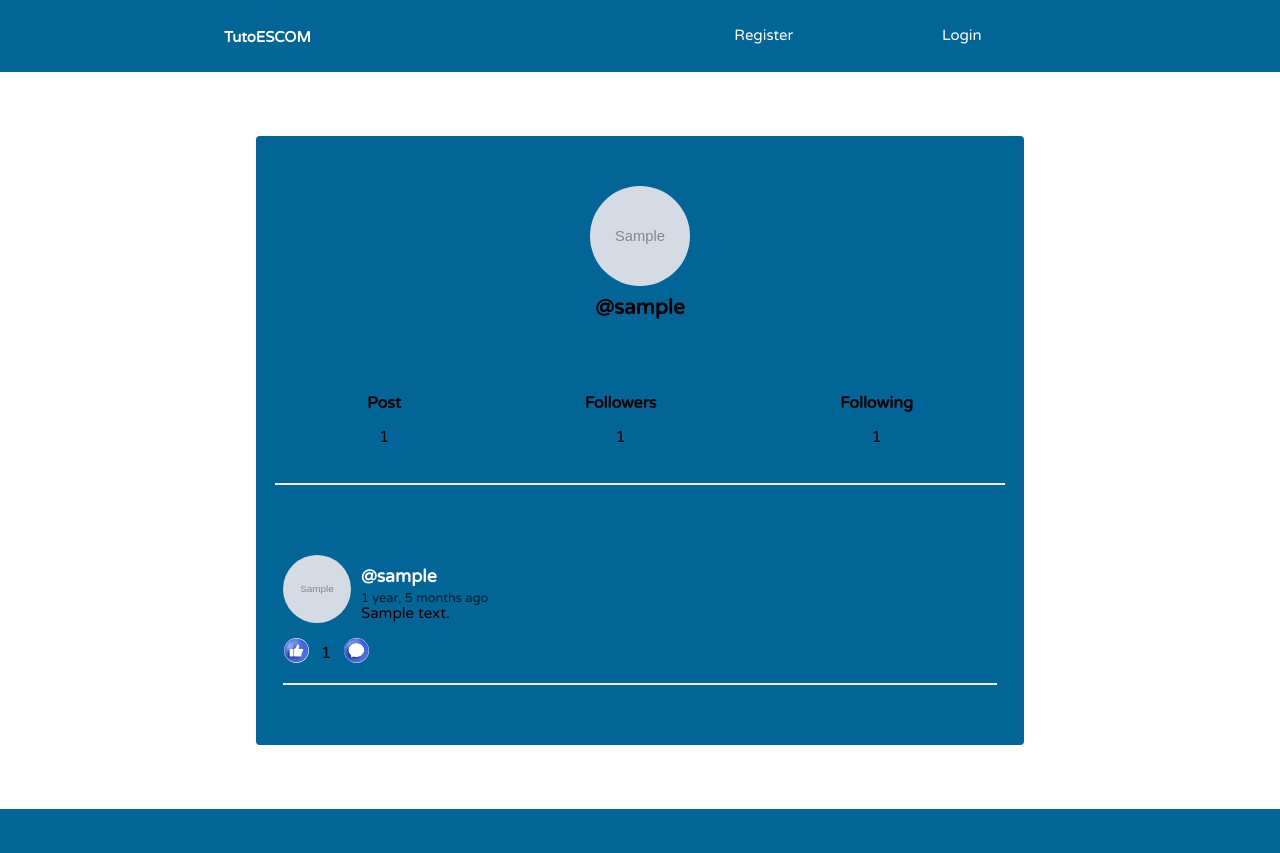
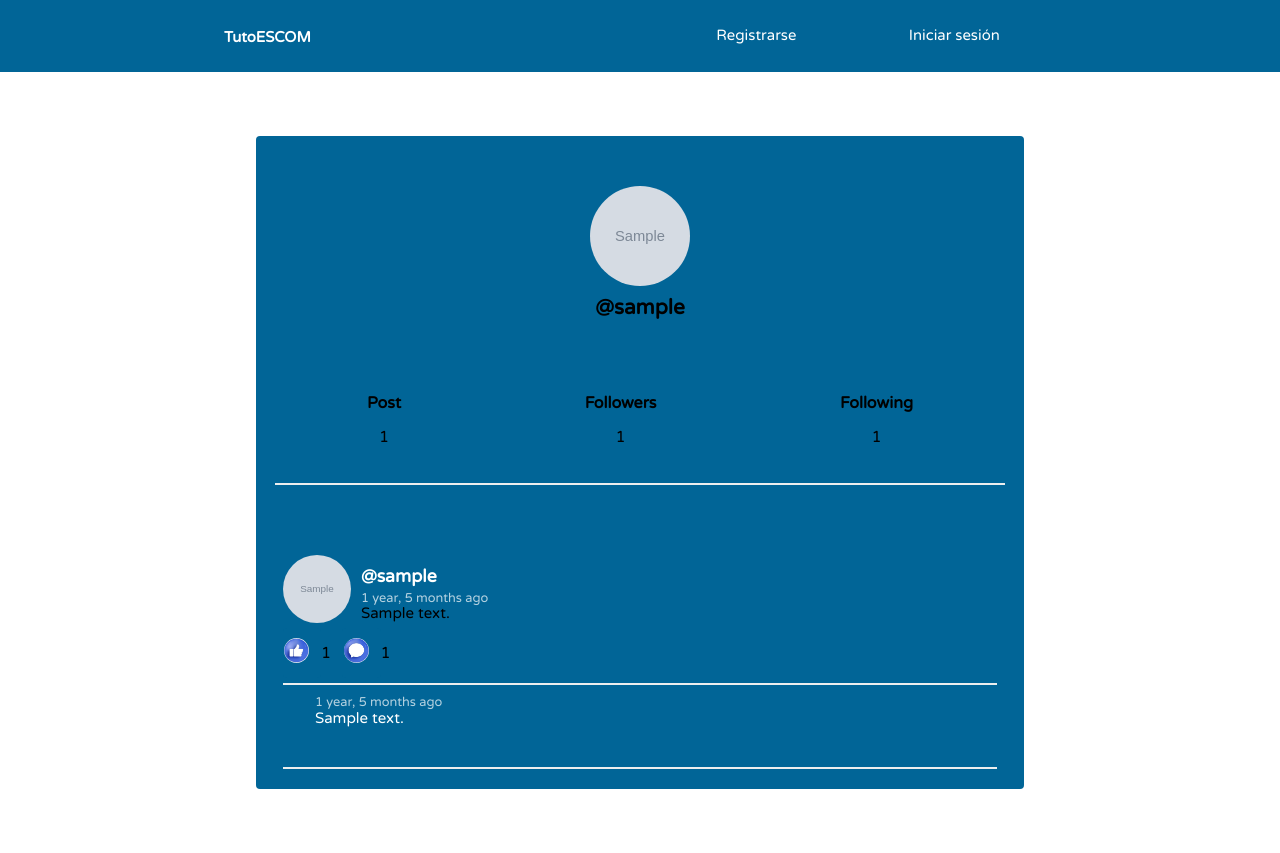
Before and after one commit to alexmedero10/TutoEscom, a Django app: a page that uses appWeb/templates/feed.html in a window 1280 px wide. Before the commit the page ends 809 px from the top, so only its background shows below. Run offline with Django 3.2, Linux system fonts and the light colour scheme; tables that the repository leaves empty hold one stand-in row (values such as "Sample post"); grey boxes marked "Sample" are stand-in pictures.

Commit message:
Comentarios y likes

```diff
--- a/appWeb/admin.py
+++ b/appWeb/admin.py
@@ -1,7 +1,8 @@
 from django.contrib import admin
-from .models import Post, Profile, Relationship, Like
+from .models import Post, Profile, Relationship, Like, Comment
 
 admin.site.register(Profile)
 admin.site.register(Post)
 admin.site.register(Relationship)
 admin.site.register(Like)
+admin.site.register(Comment)
--- a/appWeb/models.py
+++ b/appWeb/models.py
@@ -12,8 +12,8 @@ class Profile(models.Model):
 		return f'Perfil de {self.user.username}'
 
 	def likes(self):
-		users = Like.objects.filter(user_id=self.user).values_list('post_id', flat=True)
-		return users
+		post_ids = Like.objects.filter(user_id=self.user).values_list('post_id', flat=True)
+		return post_ids
 
 	def following(self):
 		user_ids = Relationship.objects.filter(from_user=self.user)\
@@ -30,7 +30,8 @@ class Post(models.Model):
 	timestamp = models.DateTimeField(default=timezone.now)
 	content = models.TextField()
 	likes = models.PositiveIntegerField(default=0)
-	user_likes = models.ManyToManyField(User)
+	user_likes = models.ManyToManyField(User, related_name='postUser')
+	user_comments = models.ManyToManyField(User, related_name='postComment')
 
 	class Meta:
 		ordering = ['-timestamp']
@@ -38,6 +39,18 @@ class Post(models.Model):
 	def __str__(self):
 		return f'{self.user.username}: {self.content}'
 
+	def comments(self, post_id):
+		comments = Comment.objects.filter(post_id=post_id)
+		return comments
+
+class Comment(models.Model):
+	user = models.ForeignKey(User, on_delete=models.CASCADE, related_name='commentUser')
+	post = models.ForeignKey(Post, on_delete=models.CASCADE, related_name='commentPost')
+	content = models.TextField()
+	timestamp = models.DateTimeField(default=timezone.now)
+
+	def __str__(self):
+		return f"{self.user} comment {self.post}"
 
 class Relationship(models.Model):
 	from_user = models.ForeignKey(User, related_name='relationships', on_delete=models.CASCADE)
--- a/appWeb/static/style.css
+++ b/appWeb/static/style.css
@@ -181,6 +181,13 @@ time {
 .post{
 	font-size: .94rem;
   word-wrap: break-word;
+  color: black;
+}
+
+.comment{
+	font-size: .94rem;
+  word-wrap: break-word;
+  color: white;
 }
 
 /* PROFILE */
--- a/appWeb/templates/feed.html
+++ b/appWeb/templates/feed.html
@@ -1,5 +1,6 @@
 {% extends 'layout.html' %}
 {% load humanize %}
+{% load filters %}
 {% block content %}
 
 {% for post in posts %}
@@ -9,34 +10,39 @@
         <div>
             <h2 class="username"><a href="{% url 'profile' post.user.username %}">@{{ post.user.username }}</a></h2>
             <i class="clock"></i>
-            <time data-time="#">{{ post.timestamp|naturaltime }}</time>
+            <time data-time="#" style="color:white;">{{ post.timestamp|naturaltime }}</time>
             <div class="post">{{ post.content }}</div>
         </div>
     </div>
 
     <div class="container-article-actions">
         {% if request.user.is_authenticated %}
-			{% if post.id not in user.profile.likes %}
+            {% if post.id not in user.profile.likes %}
             <button class="button-actions"><a href="{% url 'like' post.id %}"><img src="/media/like.PNG"></a></button>
             {% else %}
             <button class="button-actions"><a href="{% url 'dislike' post.id %}"><img src="/media/like.PNG"></a></button>
             {% endif %}
+            <p style="padding-right: 0.7rem;">{{ post.likes }}</p>
+            <button class="button-actions"><a href="{% url 'comment' post.id %}"><img src="/media/comment.PNG"></button>
+            <p style="padding-right: 0.7rem; color:black">{{ post.user_comments.count }}</p>
         {% else %}
         <button class="button-actions"><a href="{% url 'login' %}"><img src="/media/like.PNG"></a></button>
+        <p style="padding-right: 0.7rem;">{{ post.likes }}</p>
+        <button class="button-actions"><a href="{% url 'login' %}"><img src="/media/comment.PNG"></button>
+        <p style="padding-right: 0.7rem; color:black">{{ post.user_comments.count }}</p>
         {% endif %}
-        <p style="padding-right: 0.7rem;">{{ post.likes }}</p>
-        <button class="button-actions"><img src="/media/comment.PNG"></button>
     </div>
-    <!--
+
+    {% for comment in post|getComments:post.id %}
     <div class="container-article-comment">
-        <img src="{{ post.user.profile.image.url }}">
         <div>
-            <h2 class="username"><a href="{% url 'profile' post.user.username %}">@{{ post.user.username }}</a></h2>
             <i class="clock"></i>
-            <time data-time="#">{{ post.timestamp|naturaltime }}</time>
-            <div class="post">{{ post.content }}</div>
+            <time data-time="#">{{ comment.timestamp|naturaltime }}</time>
+            <div class="comment">{{ comment.content }}</div>
         </div>
-    </div>-->
+    </div>
+    {% endfor %}
+
 </article>
 
 {% endfor %}
--- a/appWeb/templates/layout.html
+++ b/appWeb/templates/layout.html
@@ -15,10 +15,10 @@
 			<h1 id="logo"><a href="{% url 'feed' %}">TutoESCOM</a></h1>
 			<ul>
 				{% if request.user.is_authenticated %}
-				<li><a href="{% url 'logout' %}">Logout</a></li>
+				<li><a href="{% url 'logout' %}">Cerrar sesión</a></li>
 				{% else %}
-				<li><a href="{% url 'register' %}">Register</a></li>
-				<li><a href="{% url 'login' %}">Login</a></li>
+				<li><a href="{% url 'register' %}">Registrarse</a></li>
+				<li><a href="{% url 'login' %}">Iniciar sesión</a></li>
 				{% endif %}
 
 
--- a/appWeb/templates/profile.html
+++ b/appWeb/templates/profile.html
@@ -9,9 +9,9 @@
 	{% if request.user.is_authenticated %}
 		{% if user.username != request.user.username %}
 			{% if user not in request.user.profile.following %}
-			<button><a class="follow-button" href="{% url 'follow' user %}">Follow</a></button>
+			<button><a class="follow-button" href="{% url 'follow' user %}">Seguir</a></button>
 			{% else %}
-			<button><a class="follow-button" href="{% url 'unfollow' user %}">Unfollow</a></button>
+			<button><a class="follow-button" href="{% url 'unfollow' user %}">Dejar de seguir</a></button>
 			{% endif %}
 		{% endif %}
 	{% endif %}
--- /dev/null
+++ b/appWeb/templatetags/filters.py
@@ -0,0 +1,7 @@
+from django import template
+
+register = template.Library()
+
+@register.filter
+def getComments(obj, post_id):
+    return obj.comments(post_id)
--- a/appWeb/urls.py
+++ b/appWeb/urls.py
@@ -13,6 +13,7 @@ urlpatterns = [
 	path('login/', LoginView.as_view(template_name='login.html'), name='login'),
 	path('logout/', LogoutView.as_view(template_name='logout.html'), name='logout'),
 	path('post/', views.post, name='post'),
+	path('comment/<int:post_id>/', views.comment, name='comment'),
 	path('like/<int:post_id>/', views.like, name='like'),
 	path('dislike/<int:post_id>/', views.dislike, name='dislike'),
 	path('follow/<str:username>/', views.follow, name='follow'),
--- a/appWeb/views.py
+++ b/appWeb/views.py
@@ -1,6 +1,6 @@
 from django.shortcuts import render, redirect, get_object_or_404
 from .models import *
-from .forms import UserRegisterForm, UserImageForm, PostForm
+from .forms import UserRegisterForm, UserImageForm, PostForm, CommentForm
 from django.contrib import messages
 from django.contrib.auth.models import User
 from django.contrib.auth.decorators import login_required
@@ -47,6 +47,26 @@ def post(request):
 	else:
 		form = PostForm()
 	return render(request, 'post.html', {'form' : form })
+
+def comment(request, post_id):
+	if request.method == 'POST':
+		form = CommentForm(request.POST)
+		if form.is_valid():
+			user = User.objects.get(username=request.user.username)
+			post = Post.objects.get(id=post_id)
+
+			newComment = form.save(commit=False)
+			newComment.user = user
+			newComment.post = post
+			post.user_comments.add(user)
+			post.save()
+			newComment.save()
+
+			messages.success(request, 'Comentario enviado')
+			return redirect('feed')
+	else:
+		form = CommentForm()
+	return render(request, 'comment.html', {'form' : form })
 
 def like(request, post_id):
 	user = User.objects.get(username=request.user.username)
```
Also changed, not shown: appWeb/forms.py (+8 -1 lines), appWeb/templates/comment.html (added, +12 -0 lines), appWeb/migrations/0008_auto_20210610_1638.py (added), appWeb/templatetags/__init__.py (added).
